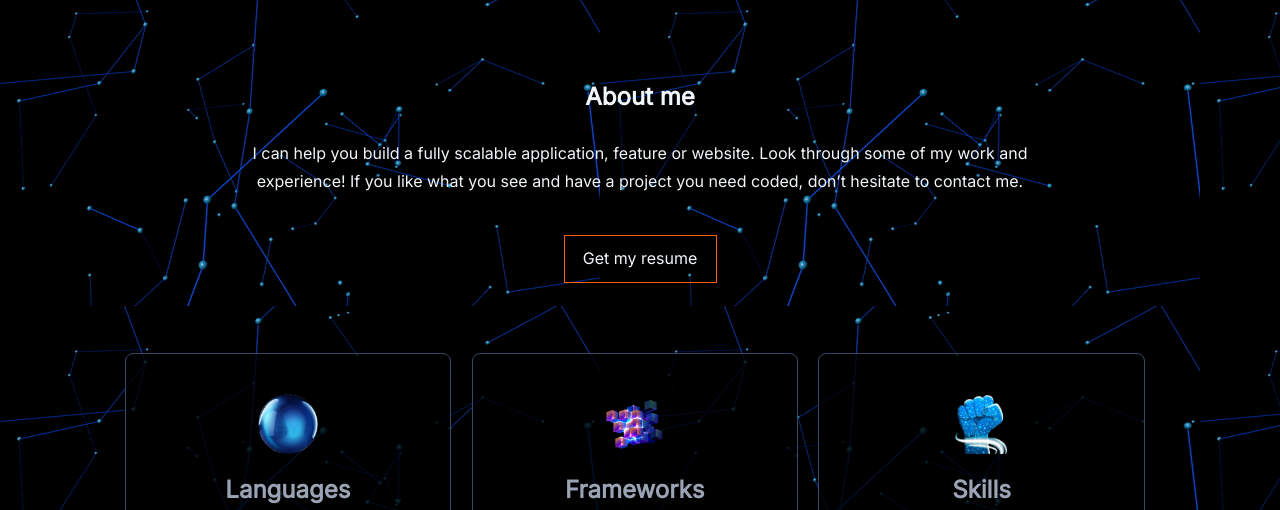
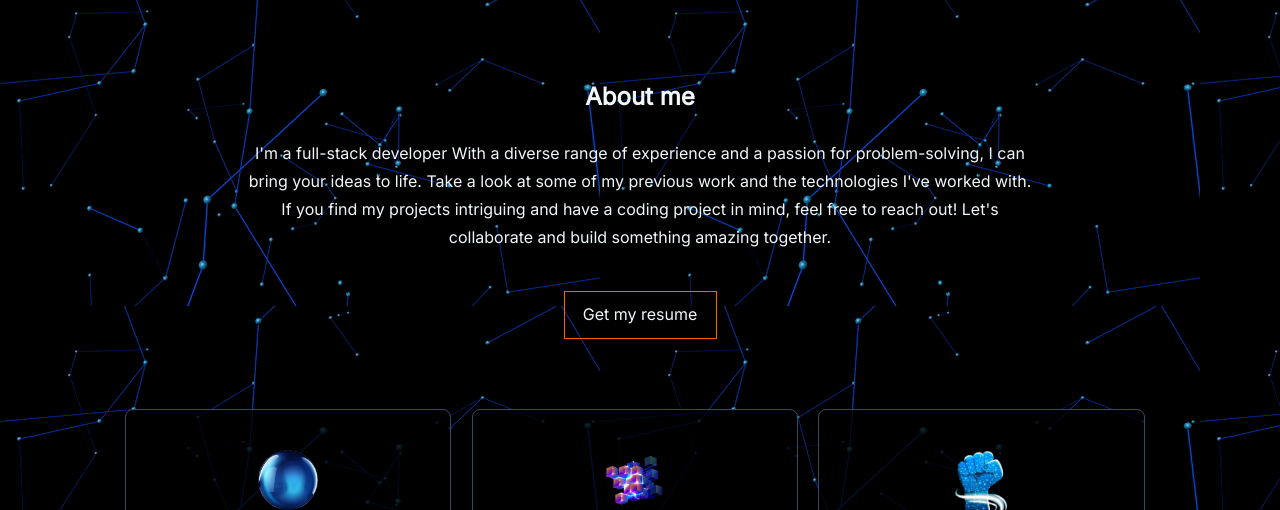
Before and after one commit to momo-87/my-porfolio-project, a website: page index.html in a window 1280 px wide. Shown: the part 2060-2570 px from the top of the page. Drawn offline with Linux system fonts and the light colour scheme.

Commit message:
Update the about me description text

```diff
--- a/index.html
+++ b/index.html
@@ -73,7 +73,13 @@
         <div class="about_me_text flex-column">
             <h2 class="about_primary_text">About me</h2>
             <div class="indicator"></div>
-            <div class="about_supporting-text">I can help you build a fully scalable application, feature or website. Look through some of my work and experience! If you like what you see and have a project you need coded, don’t hesitate to contact me.</div>
+            <div class="about_supporting-text">
+                I'm a full-stack developer With a diverse range of experience and a passion
+                for problem-solving, I can bring your ideas to life. Take a look at some of
+                my previous work and the technologies I've worked with. If you find my projects
+                intriguing and have a coding project in mind, feel free to reach out! Let's collaborate
+                and build something amazing together.
+            </div>
             <div class="resume_button button"><a href="https://drive.google.com/file/d/1a_w60OUbMs-uXds7_BS2CD10Cnoj_qJe/view?usp=sharing" target="_blank" rel="noopener">Get my resume</a></div>
         </div>
         <div class="about_cards">
```
